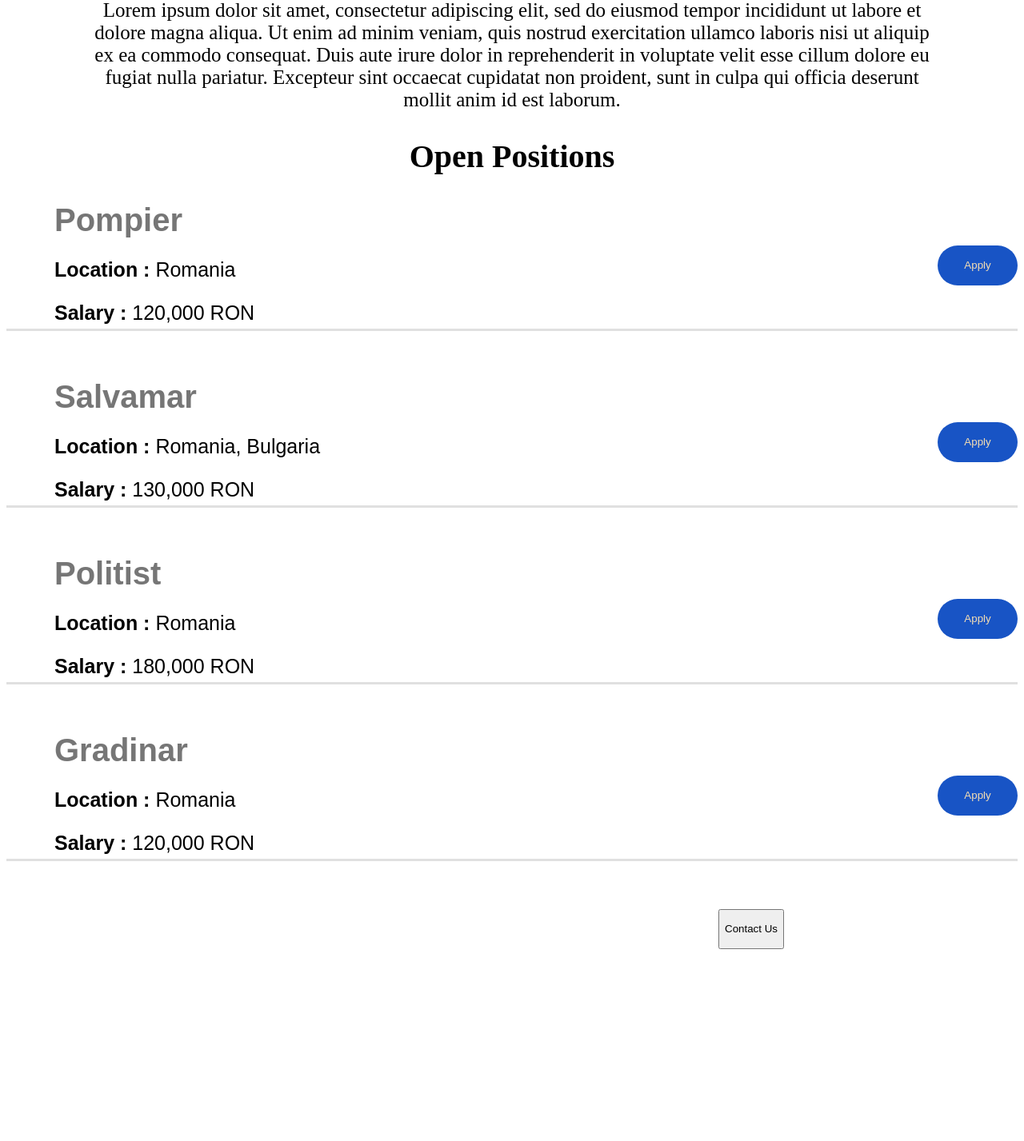
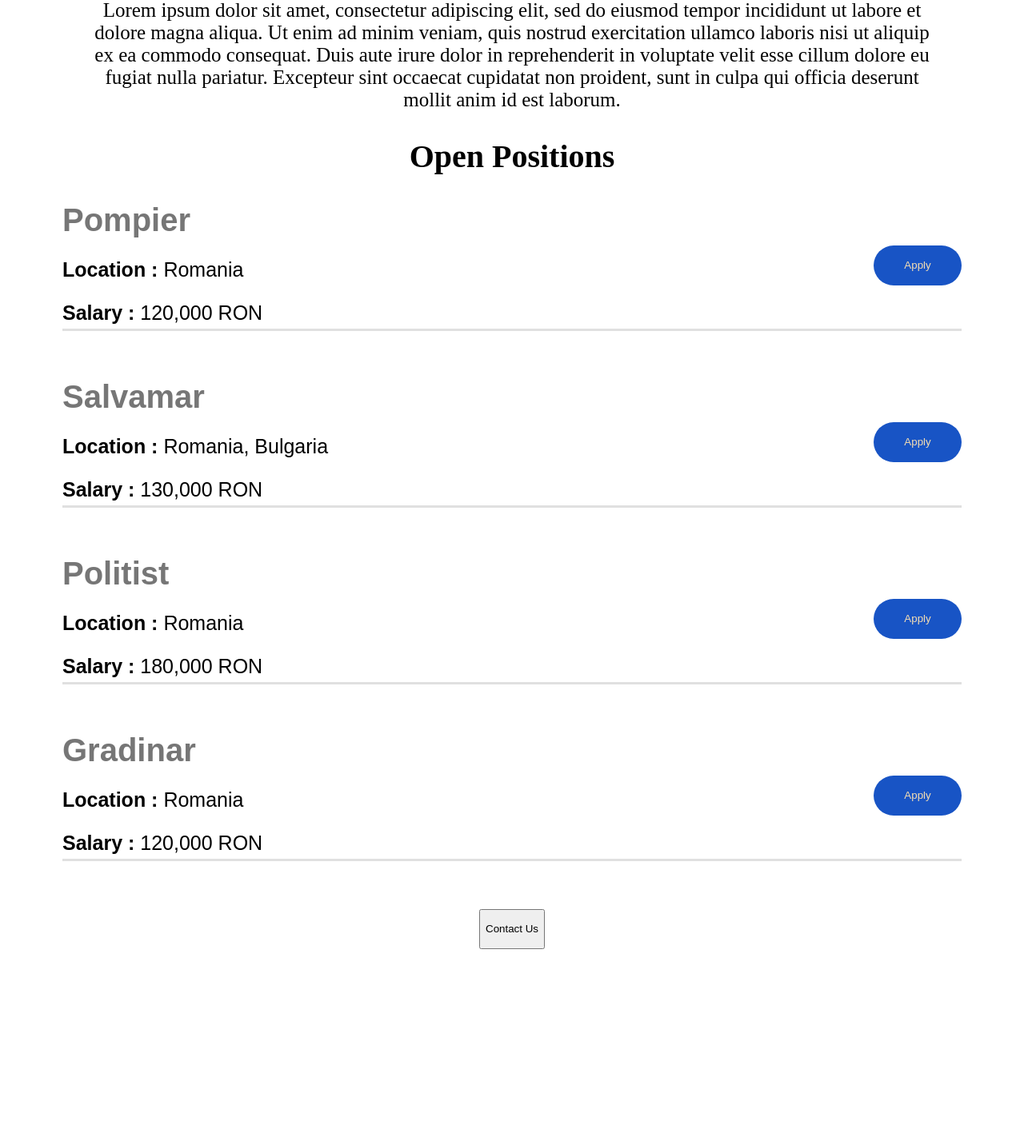
Before and after one commit to davidoffglds/testweb, a Flask app: page / in a window 1280 px wide. Shown: the part 792-2219 px from the top of the page at 80% size. Run offline with Flask 3, Linux system fonts and the light colour scheme.

Commit message:
added requirements and new html

```diff
--- /dev/null
+++ b/requirements.txt
@@ -0,0 +1 @@
+Flask
--- a/templates/home.html
+++ b/templates/home.html
@@ -3,6 +3,13 @@
     <head>
         <title>TESTWEB</title>
         <style>
+
+            .all{
+                padding-right:70px;
+                padding-left:70px;
+
+            }
+
             .plm{
                 text-align:center;
                 font-size:40px;
@@ -22,8 +29,15 @@
                 font-size:25px;
             }
 
+            .pll{
+                display:flex;
+                justify-content:center;
+                align-items:center;
+                text-decoration:none;
+            }
+
+
             .btn{
-                margin-left:890px;
                 height:50px;
             }
 
@@ -61,22 +75,25 @@
 
             .info{
                 flex:14;
-                margin-left:60px;
+
 
             }
 
             .btna{
+                display: flex;
                 flex:1;
+                text-decoration: none;
+
             }
 
             .appl{
                 color:wheat;
                 background-color:rgb(24, 84, 197);
                 height:50px;
-                width:100px;
+                width:110px;
                 border-radius:100px;
                 border: none;
-
+                flex: 1;
             }
 
         </style>
@@ -102,7 +119,7 @@
                 <h2 class="plm">
                     Open Positions
                 </h2>
-                <div>
+                <div class="all">
                     {% for job in jobs %}
                     <div class="ovr">
                         <div class="info">
@@ -116,17 +133,21 @@
                                 <p><b>Salary :</b>  {{job["salary"]}}</p>
                             </div>
                         </div>
-                        <div class="btna">
-                            <button class="appl">
+                        <a href="mailto:mihaidavid534@gmail.com?subject={{job['title']}}" class="btna">
+                            <button  class="appl">
                                 Apply
                             </button>
-                        </div>
+                        </a>
                     </div>
                     {% endfor %}
                 <div>
-                <button class="btn">
-                    Contact Us
-                </button>
+                    <div class="pll">
+                        <a href=mailto:mihaidavid534@gmail.com>
+                            <button class="btn">
+                                Contact Us
+                            </button>
+                        </a>
+                    </div>
             </div>
       </div>
     </body>
```
